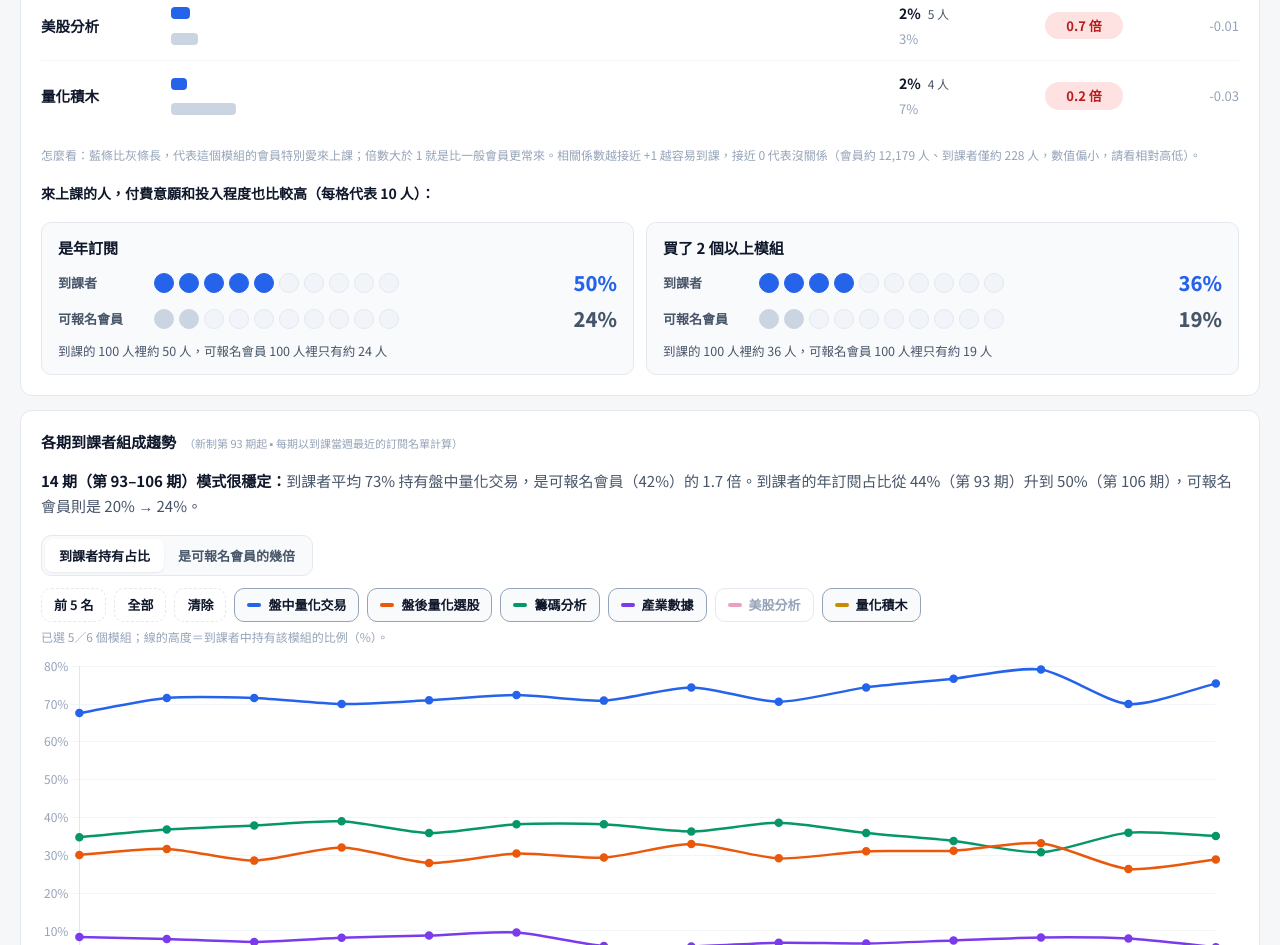
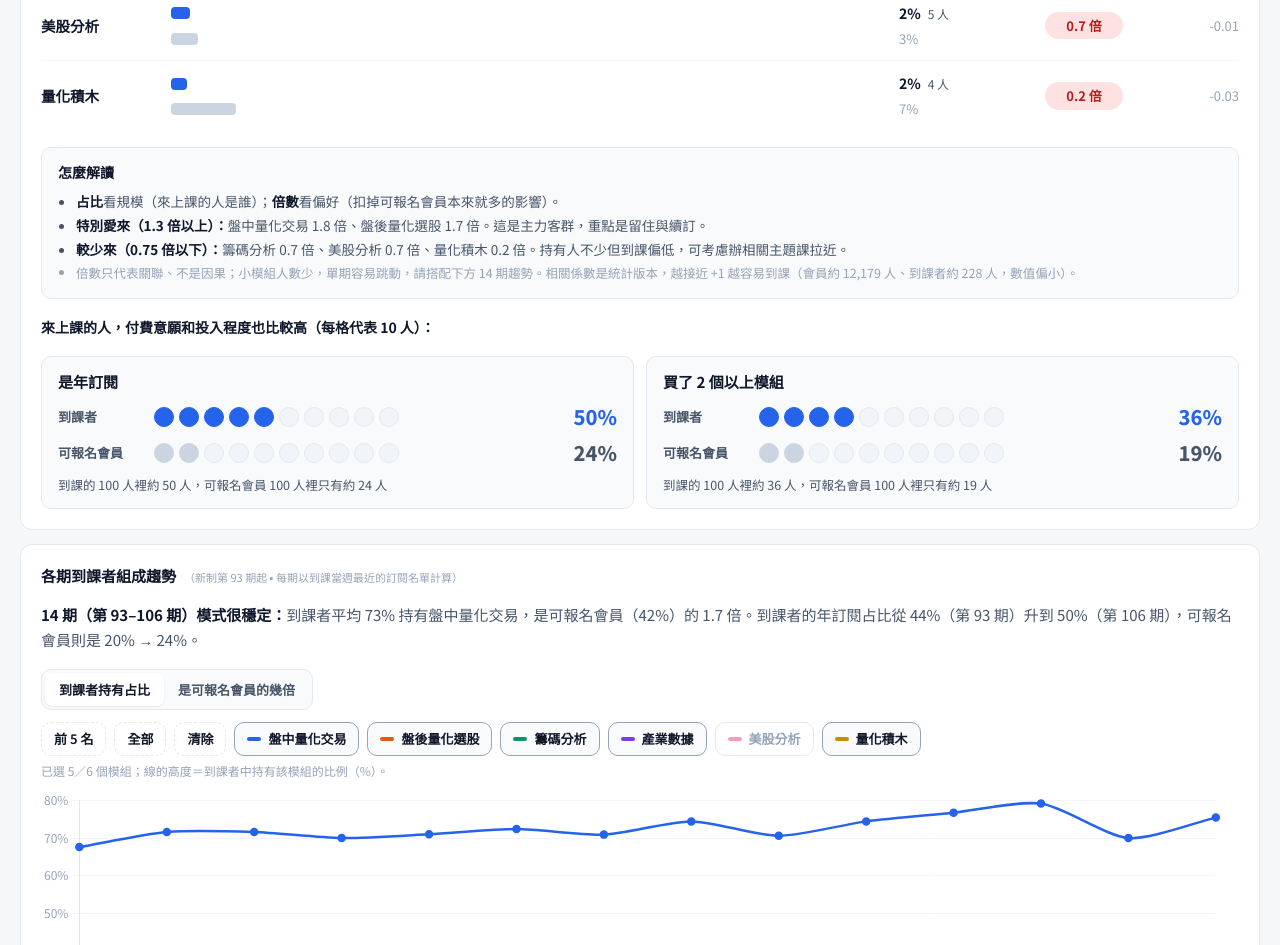
Before and after one commit to XQ-26041488/xq-class-report, a plain HTML site: page index.html in a window 1280 px wide. Shown: the part 1810-2755 px from the top of the page. Drawn offline with nearby package versions, Linux system fonts and the light colour scheme.

Commit message:
Attendee composition: add plain-language interpretation box
Co-Authored-By: Claude Sonnet 5.5 <noreply@anthropic.com>

```diff
--- a/index.html
+++ b/index.html
@@ -517,6 +517,10 @@ table.cmp-t { width:100%; border-collapse:collapse; font-size:14.5px; font-varia
 .am-sv { font-size:22px; font-weight:800; color:var(--text); line-height:1.1; }
 .am-sl { font-size:15px; font-weight:700; color:var(--text); margin-bottom:8px; }
 .am-sc { font-size:12.5px; color:var(--text-2); margin-top:8px; }
+.am-read { margin-top:16px; padding:14px 16px; background:var(--surface-2); border:1px solid var(--border); border-radius:10px; }
+.am-read-t { font-size:14px; font-weight:700; color:var(--text); margin-bottom:6px; }
+.am-read ul { margin:0; padding-left:18px; font-size:13.5px; line-height:1.8; color:var(--text-2); }
+.am-read li strong { color:var(--text); } .am-read li.mut { color:var(--text-3); font-size:12.5px; }
 .am-foot { margin:14px 0 0; font-size:12px; line-height:1.7; color:var(--text-3); }
 @media (max-width:760px){
   .am-head { display:none; }
@@ -761,7 +765,7 @@ table.cmp-t { width:100%; border-collapse:collapse; font-size:14.5px; font-varia
           <div class="am-r"><span class="zero">-0.03</span></div>
         </div>
     </div>
-    <p class="am-foot">怎麼看：藍條比灰條長，代表這個模組的會員特別愛來上課；倍數大於 1 就是比一般會員更常來。相關係數越接近 +1 越容易到課，接近 0 代表沒關係（會員約 12,179 人、到課者僅約 228 人，數值偏小，請看相對高低）。</p>
+    <div class="am-read"><div class="am-read-t">怎麼解讀</div><ul><li><strong>占比</strong>看規模（來上課的人是誰）；<strong>倍數</strong>看偏好（扣掉可報名會員本來就多的影響）。</li><li><strong>特別愛來（1.3 倍以上）：</strong>盤中量化交易 1.8 倍、盤後量化選股 1.7 倍。這是主力客群，重點是留住與續訂。</li><li><strong>較少來（0.75 倍以下）：</strong>籌碼分析 0.7 倍、美股分析 0.7 倍、量化積木 0.2 倍。持有人不少但到課偏低，可考慮辦相關主題課拉近。</li><li class="mut">倍數只代表關聯、不是因果；小模組人數少，單期容易跳動，請搭配下方 14 期趨勢。相關係數是統計版本，越接近 +1 越容易到課（會員約 12,179 人、到課者約 228 人，數值偏小）。</li></ul></div>
     <div class="am-stats-t">來上課的人，付費意願和投入程度也比較高（每格代表 10 人）：</div>
     <div class="am-stats"><div class="am-stat"><div class="am-sl">是年訂閱</div><div class="am-prow"><span class="am-who">到課者</span><span class="am-dots a"><i class="on"></i><i class="on"></i><i class="on"></i><i class="on"></i><i class="on"></i><i></i><i></i><i></i><i></i><i></i></span><span class="am-pct a">50%</span></div><div class="am-prow"><span class="am-who">可報名會員</span><span class="am-dots"><i class="on"></i><i class="on"></i><i></i><i></i><i></i><i></i><i></i><i></i><i></i><i></i></span><span class="am-pct">24%</span></div><div class="am-sc">到課的 100 人裡約 50 人，可報名會員 100 人裡只有約 24 人</div></div><div class="am-stat"><div class="am-sl">買了 2 個以上模組</div><div class="am-prow"><span class="am-who">到課者</span><span class="am-dots a"><i class="on"></i><i class="on"></i><i class="on"></i><i class="on"></i><i></i><i></i><i></i><i></i><i></i><i></i></span><span class="am-pct a">36%</span></div><div class="am-prow"><span class="am-who">可報名會員</span><span class="am-dots"><i class="on"></i><i class="on"></i><i></i><i></i><i></i><i></i><i></i><i></i><i></i><i></i></span><span class="am-pct">19%</span></div><div class="am-sc">到課的 100 人裡約 36 人，可報名會員 100 人裡只有約 19 人</div></div></div>
   </div>
```
Also changed, not shown: index.html.html (+5 -1 lines).
